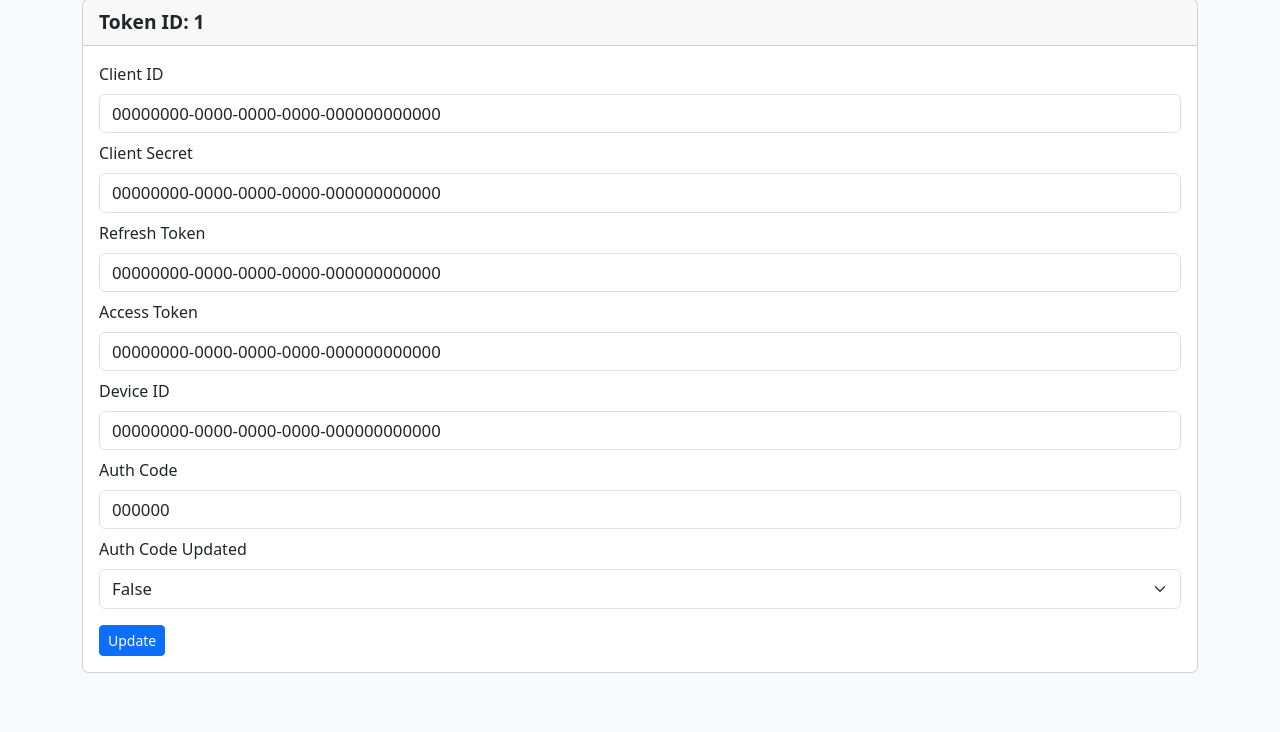
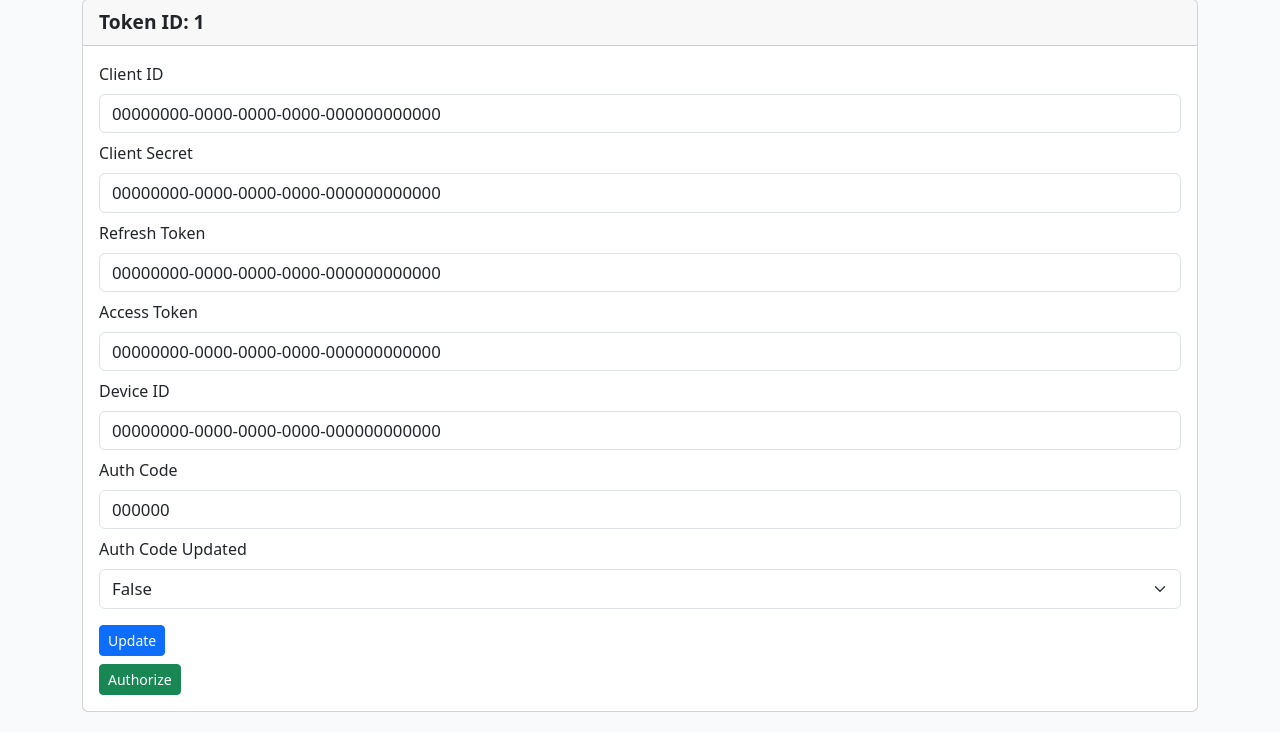
Before and after one commit to ReShadowww/MyTvAutomation, a Flask app: page / in a window 1280 px wide. Shown: the part 137-869 px from the top of the page. Before the commit the page ends 810 px from the top, so only its background shows below. Run offline with Flask 3, Linux system fonts and the light colour scheme; data comes from the database, SQL or seed files in the repository; data that the repository does not hold is empty.

Commit message:
add authorize button

```diff
--- a/app.py
+++ b/app.py
@@ -4,7 +4,7 @@ import mysql.connector
 app = Flask(__name__)
 
 db_config = {
-    'host': 'mysql',       # <-- Not '127.0.0.1', but the service name
+    'host': 'mysql',       # <-- Not '127.0.0.1', but the service name (mysql)
     'user': 'localuser',
     'password': 'localpass',
     'database': 'mydb',
--- a/templates/tokens.html
+++ b/templates/tokens.html
@@ -80,6 +80,12 @@
             </div>
             <button type="submit" class="btn btn-primary btn-sm mt-2">Update</button>
           </form>
+          <!-- Authorize Button -->
+          <a class="btn btn-success btn-sm mt-2"
+             href="https://api.smartthings.com/oauth/authorize?client_id={{ row[1]|urlencode }}&response_type=code&scope={{ 'r:devices:* x:devices:*'|urlencode }}&redirect_uri={{ 'https://httpbin.org/get'|urlencode }}"
+             target="_blank" rel="noopener">
+            Authorize
+          </a>
         </div>
       </div>
       {% endfor %}
```
